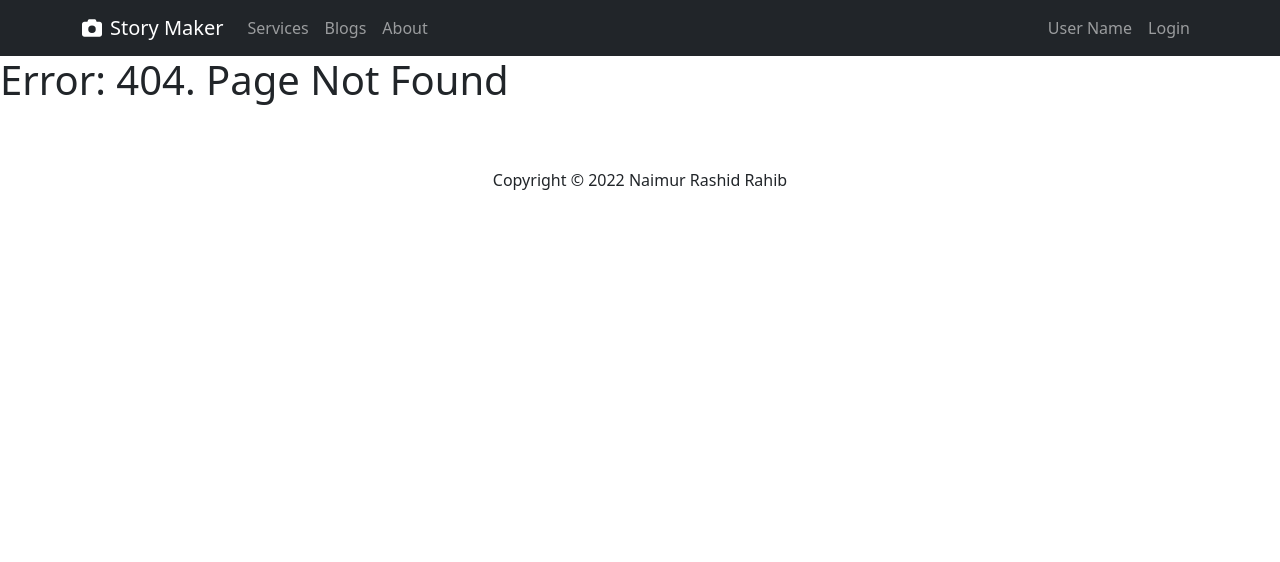
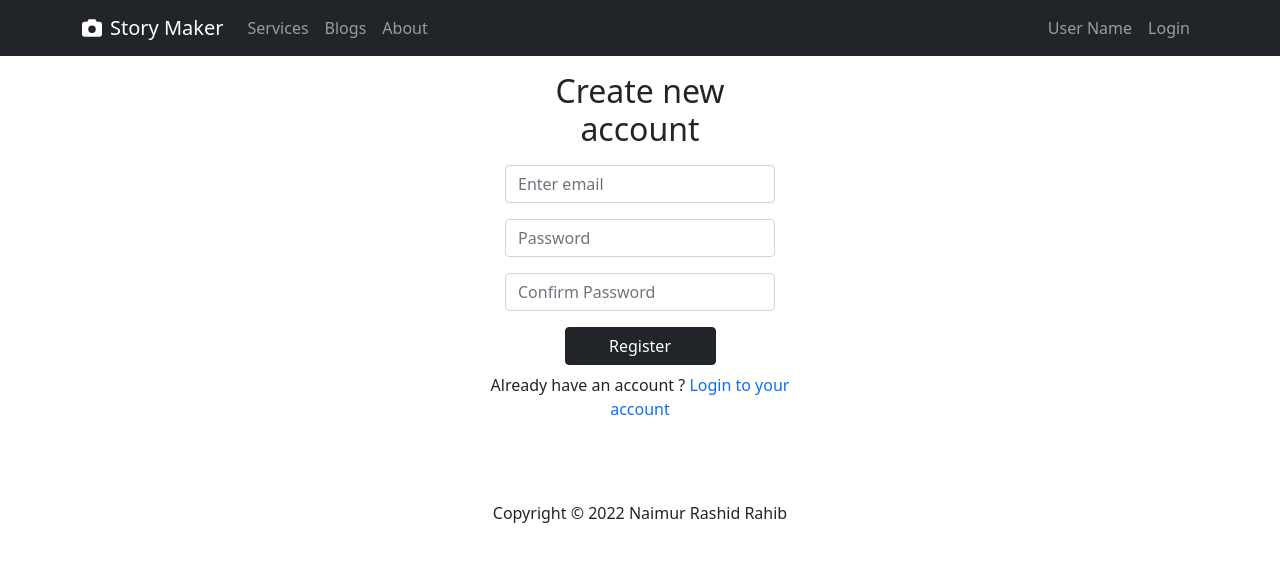
Before and after one commit to 7rahib/independent-service-provider-7rahib, a React (Create React App) app: page /register in a window 1280 px wide. Before the commit this address had no page. Shown: the top 562 px of the page. Built offline with nearby package versions, Linux system fonts and the light colour scheme.

Commit message:
login and register form created

```diff
--- a/src/App.js
+++ b/src/App.js
@@ -1,12 +1,12 @@
 import './App.css';
 import Header from './Pages/Shared/Header/Header';
 import Home from './Pages/Home/Home/Home';
-import Services from './Pages/Home/Services/Services';
 import { Route, Routes } from 'react-router-dom';
 import Footer from './Pages/Shared/Footer/Footer';
 import Login from './Pages/Registration/Login/Login';
 import About from './Pages/About/About';
 import Blogs from './Pages/Blogs/Blogs';
+import Register from './Pages/Registration/Register/Register'
 import NotFound from './Pages/Shared/NotFound/NotFound';
 
 function App() {
@@ -19,6 +19,7 @@ function App() {
         <Route path="/about" element={<About></About>}></Route>
         <Route path="/blogs" element={<Blogs></Blogs>}></Route>
         <Route path="/login" element={<Login></Login>}></Route>
+        <Route path="/register" element={<Register></Register>}></Route>
         <Route path="*" element={<NotFound></NotFound>}></Route>
       </Routes>
       <Footer></Footer>
--- a/src/Pages/Registration/Login/Login.js
+++ b/src/Pages/Registration/Login/Login.js
@@ -1,9 +1,26 @@
 import React from 'react';
+import { Button, Form } from 'react-bootstrap';
+import { Link } from 'react-router-dom';
 
 const Login = () => {
     return (
-        <div>
-            <h1>This is Login</h1>
+        <div className='row'>
+            <div className='col col-lg-6 col-sm-8 container w-25 mx-auto'>
+                <h2 className='text-dark text-center m-3'>Login to your account</h2>
+                <Form>
+                    <Form.Group className="m-3" controlId="formBasicEmail">
+                        <Form.Control type="email" placeholder="Enter email" required />
+                    </Form.Group>
+                    <Form.Group className="m-3" controlId="formBasicPassword">
+                        <Form.Control type="password" placeholder="Password" required />
+                    </Form.Group>
+                    <Button variant="dark w-50 mx-auto d-block mb-2" type="submit">
+                        Login
+                    </Button>
+                </Form>
+                <p className='text-center'>Don't have an account ? <Link to="/register" className='text-primary pe-auto text-decoration-none'>Register Now</Link> </p>
+                <p className='text-center'><Link to="/register" className='text-primary pe-auto text-decoration-none'>Forget Password?</Link></p>
+            </div>
         </div>
     );
 };
--- a/src/Pages/Registration/Register/Register.js
+++ b/src/Pages/Registration/Register/Register.js
@@ -1,9 +1,28 @@
 import React from 'react';
+import { Button, Form } from 'react-bootstrap';
+import { Link } from 'react-router-dom';
 
 const Register = () => {
     return (
-        <div>
-            <h1>This is register</h1>
+        <div className='row'>
+            <div className='col col-lg-6 col-sm-8 container w-25 mx-auto'>
+                <h2 className='text-dark text-center m-3'>Create new account</h2>
+                <Form>
+                    <Form.Group className="m-3" controlId="formBasicEmail">
+                        <Form.Control type="email" placeholder="Enter email" required />
+                    </Form.Group>
+                    <Form.Group className="m-3" controlId="formBasicPassword">
+                        <Form.Control type="password" placeholder="Password" required />
+                    </Form.Group>
+                    <Form.Group className="m-3" controlId="formBasicPassword">
+                        <Form.Control type="password" placeholder="Confirm Password" required />
+                    </Form.Group>
+                    <Button variant="dark w-50 mx-auto d-block mb-2" type="submit">
+                        Register
+                    </Button>
+                </Form>
+                <p className='text-center'>Already have an account ? <Link to="/login" className='text-primary pe-auto text-decoration-none'>Login to your account</Link> </p>
+            </div>
         </div>
     );
 };
```
